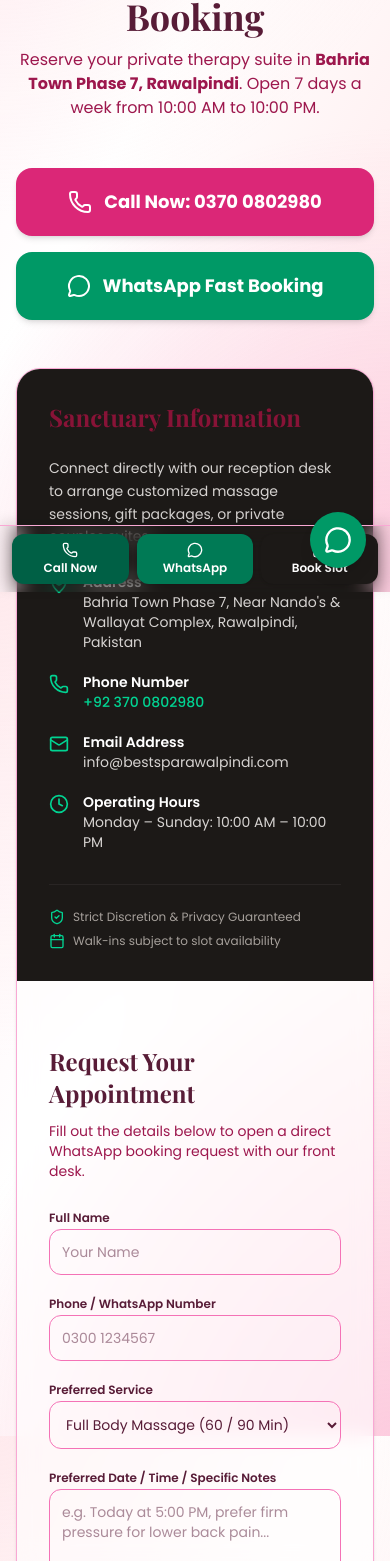
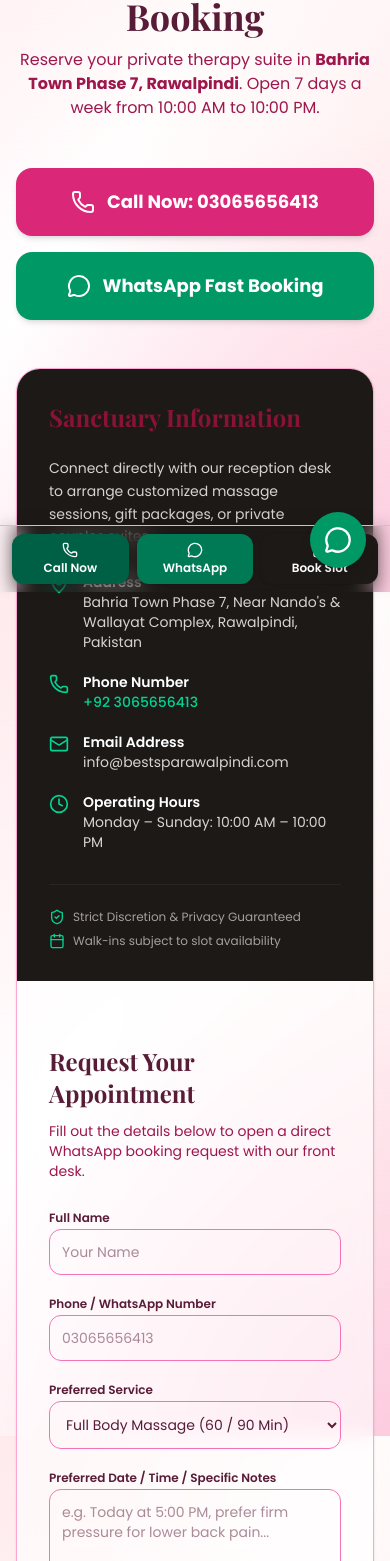
Before and after one commit to MunawarAbbas313/BestSpaRawalpindi, a Next.js app: page /contact in a window 390 px wide. Shown: the part 252-1813 px from the top of the page. Built offline with nearby package versions, Linux system fonts and the light colour scheme; a web font is replaced by a local one.

Commit message:
Update contact phone numbers and WhatsApp link

```diff
--- a/src/app/contact/page.tsx
+++ b/src/app/contact/page.tsx
@@ -44,7 +44,7 @@ const contactFaqs = [
 ];
 
 const whatsappUrl =
-  "https://wa.me/923700802980?text=" +
+  "https://wa.me/923065656413?text=" +
   encodeURIComponent("Hi! I would like to book an appointment at Best Spa Rawalpindi (Bahria Town Phase 7).");
 
 export default function ContactPage() {
@@ -57,7 +57,7 @@ export default function ContactPage() {
     mainEntity: {
       "@type": "DaySpa",
       name: "Best Spa Rawalpindi",
-      telephone: "+923700802980",
+      telephone: "+923065656413",
       address: {
         "@type": "PostalAddress",
         streetAddress: "Bahria Town Phase 7, Near Nando's",
@@ -97,7 +97,7 @@ export default function ContactPage() {
             className="flex items-center justify-center gap-3 bg-primary text-primary-foreground rounded-2xl px-6 py-5 text-lg font-bold shadow-md hover:opacity-95 transition-all"
           >
             <Phone className="h-6 w-6" />
-            <span>Call Now: 0370 0802980</span>
+            <span>Call Now: 03065656413</span>
           </a>
 
           <a
@@ -140,7 +140,7 @@ export default function ContactPage() {
                   <div>
                     <p className="font-semibold text-white">Phone Number</p>
                     <a href="tel:+923700802980" className="text-emerald-400 hover:underline font-medium">
-                      +92 370 0802980
+                      +92 3065656413
                     </a>
                   </div>
                 </div>
@@ -219,7 +219,7 @@ export default function ContactPage() {
                     name="phone"
                     required
                     className="w-full p-3 text-sm rounded-xl border border-input bg-background focus:outline-none focus:ring-2 focus:ring-primary"
-                    placeholder="0300 1234567"
+                    placeholder="03065656413"
                   />
                 </div>
               </div>
```
